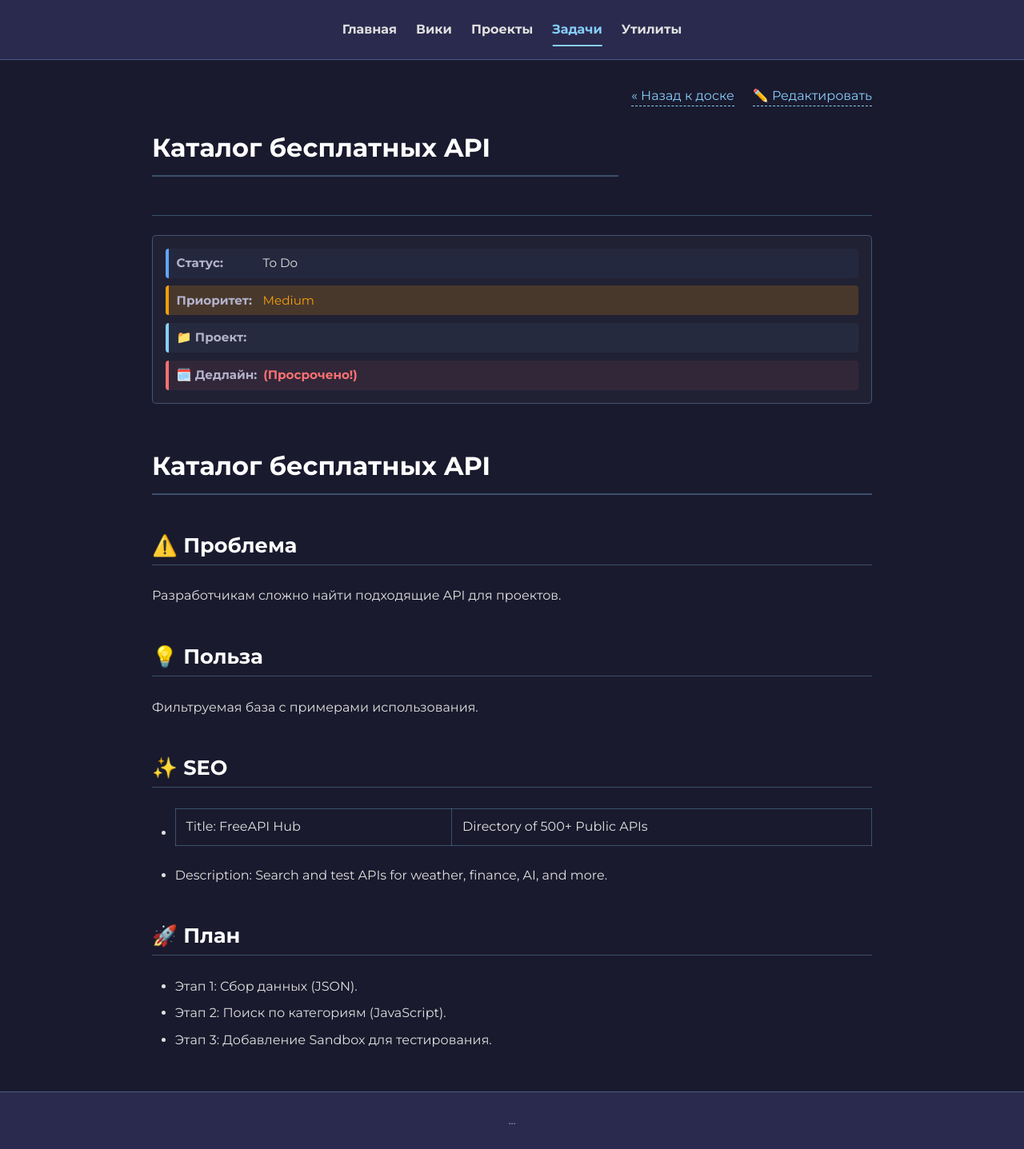
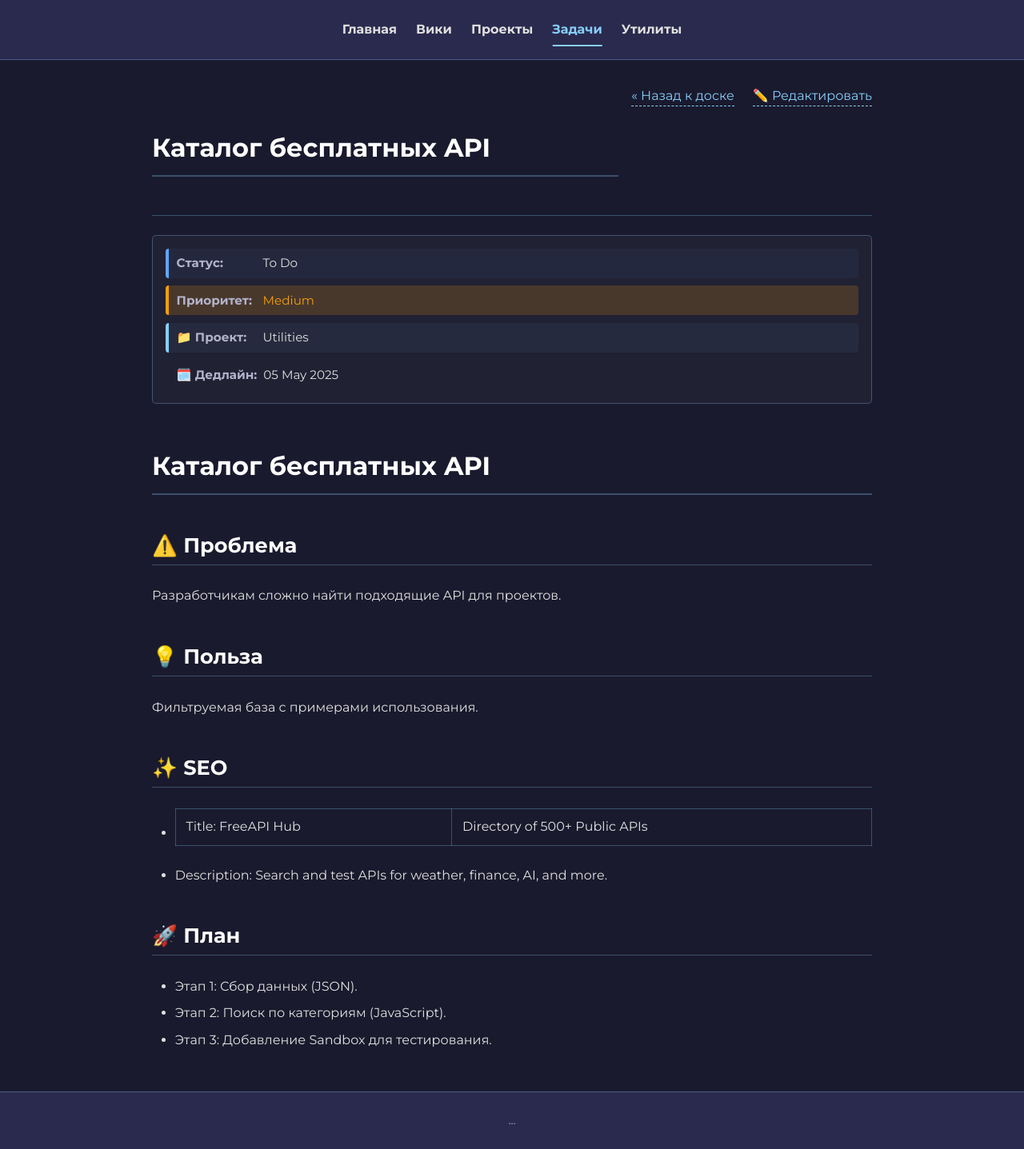
Before and after one commit to mrvi0/mrvi0.github.io, a Jekyll site: the page built from _tasks/free-api-catalog.md, in a window 1280 px wide. Shown: the whole page at 80% size. Built offline with Jekyll 4.4.1, drawn with Linux system fonts in a browser that asks for light colours.

Commit message:
Update free-api-catalog.md

```diff
--- a/_tasks/free-api-catalog.md
+++ b/_tasks/free-api-catalog.md
@@ -3,8 +3,8 @@ layout: task_detail
 title: "Каталог бесплатных API"
 status: "To Do"
 priority: "Medium"
-project: ""
-due_date: ""
+project: "Utilities"
+due_date: "2025-05-05"
 ---
 
 # Каталог бесплатных API
```
